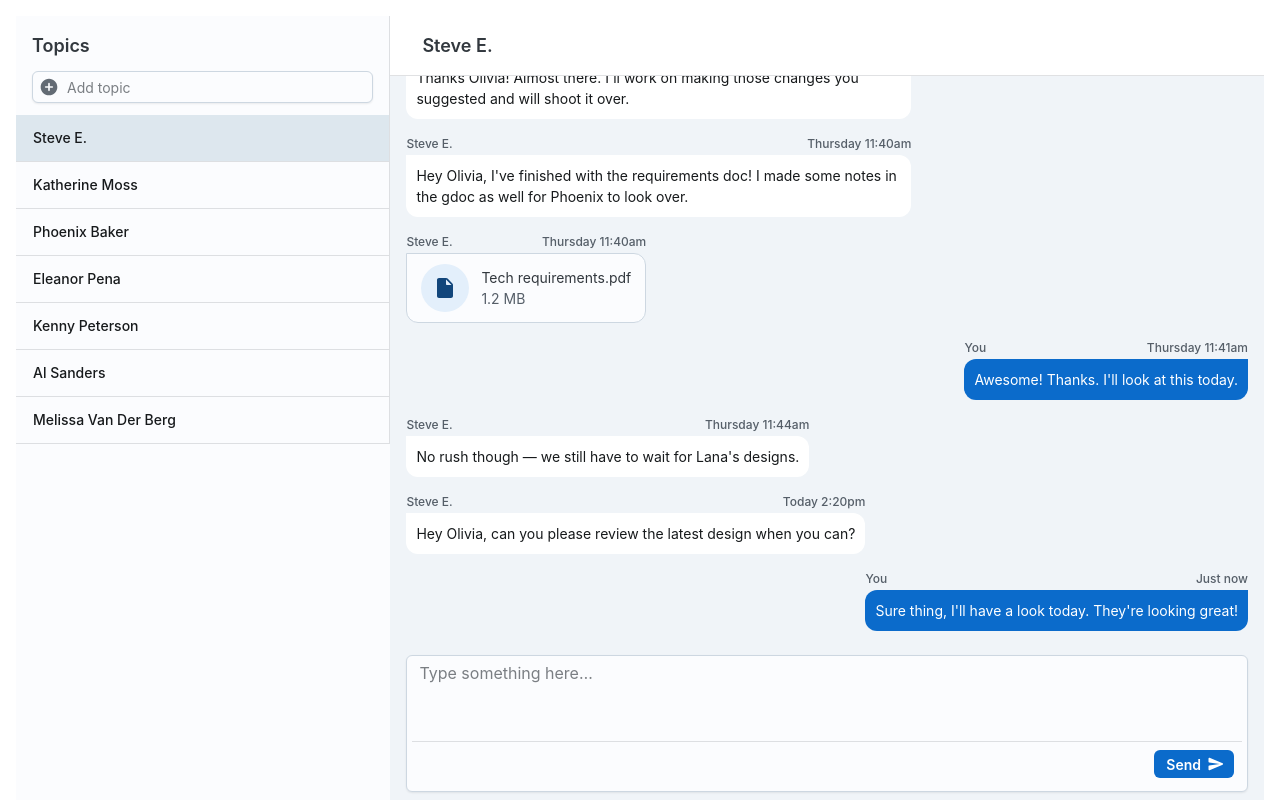
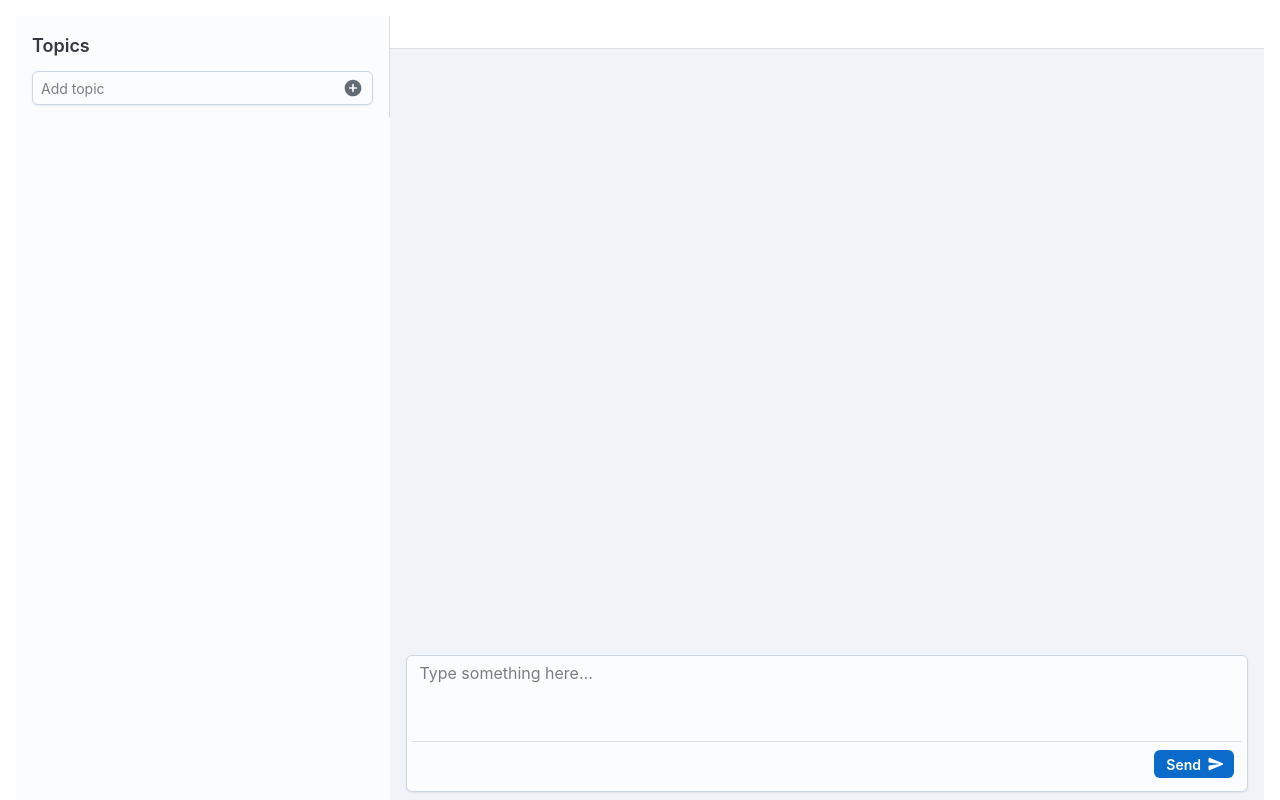
Before and after one commit to jinaga/chat-app, a React (Vite) app: page / in a window 1280 px wide. Shown: the top 800 px of the page. Built offline with nearby package versions, Linux system fonts and the light colour scheme; what jinaga would draw is missing.

Commit message:
Bind the UI to the view models

```diff
--- a/src/components/ChatBubble.tsx
+++ b/src/components/ChatBubble.tsx
@@ -1,21 +1,22 @@
-import * as React from 'react';
-import Avatar from '@mui/joy/Avatar';
+import CelebrationOutlinedIcon from '@mui/icons-material/CelebrationOutlined';
+import FavoriteBorderIcon from '@mui/icons-material/FavoriteBorder';
 import Box from '@mui/joy/Box';
 import IconButton from '@mui/joy/IconButton';
+import Sheet from '@mui/joy/Sheet';
 import Stack from '@mui/joy/Stack';
-import Sheet from '@mui/joy/Sheet';
 import Typography from '@mui/joy/Typography';
-import CelebrationOutlinedIcon from '@mui/icons-material/CelebrationOutlined';
-import FavoriteBorderIcon from '@mui/icons-material/FavoriteBorder';
-import InsertDriveFileRoundedIcon from '@mui/icons-material/InsertDriveFileRounded';
-import { MessageProps } from '../types';
+import * as React from 'react';
 
-type ChatBubbleProps = MessageProps & {
+type ChatBubbleProps = {
+  id: string;
   variant: 'sent' | 'received';
+  content: string;
+  timestamp: string;
+  sender: string;
 };
 
 export default function ChatBubble(props: ChatBubbleProps) {
-  const { content, variant, timestamp, attachment = undefined, sender } = props;
+  const { content, variant, timestamp, sender } = props;
   const isSent = variant === 'sent';
   const [isHovered, setIsHovered] = React.useState<boolean>(false);
   const [isLiked, setIsLiked] = React.useState<boolean>(false);
@@ -29,32 +30,10 @@ export default function ChatBubble(props: ChatBubbleProps) {
         sx={{ mb: 0.25 }}
       >
         <Typography level="body-xs">
-          {sender === 'You' ? sender : sender.name}
+          {sender}
         </Typography>
         <Typography level="body-xs">{timestamp}</Typography>
       </Stack>
-      {attachment ? (
-        <Sheet
-          variant="outlined"
-          sx={{
-            px: 1.75,
-            py: 1.25,
-            borderRadius: 'lg',
-            borderTopRightRadius: isSent ? 0 : 'lg',
-            borderTopLeftRadius: isSent ? 'lg' : 0,
-          }}
-        >
-          <Stack direction="row" spacing={1.5} alignItems="center">
-            <Avatar color="primary" size="lg">
-              <InsertDriveFileRoundedIcon />
-            </Avatar>
-            <div>
-              <Typography fontSize="sm">{attachment.fileName}</Typography>
-              <Typography level="body-sm">{attachment.size}</Typography>
-            </div>
-          </Stack>
-        </Sheet>
-      ) : (
       <Box
         sx={{ position: 'relative' }}
         onMouseEnter={() => setIsHovered(true)}
@@ -123,7 +102,6 @@ export default function ChatBubble(props: ChatBubbleProps) {
           </Stack>
         )}
       </Box>
-      )}
     </Box>
   );
 }
--- a/src/components/Layout.tsx
+++ b/src/components/Layout.tsx
@@ -1,13 +1,14 @@
-import * as React from 'react';
 import Sheet from '@mui/joy/Sheet';
 
+import { useMessageList } from "../messages/messageListViewModel";
+import { useTopic } from "../topics/topicViewModel";
 import MessagesPane from './MessagesPane';
 import TopicsPane from './TopicsPane';
-import { ChatProps } from '../types';
-import { chats } from '../data';
 
 export default function Layout() {
-  const [selectedChat, setSelectedChat] = React.useState<ChatProps>(chats[0]);
+  const topicViewModel = useTopic();
+  const messageListViewModel = useMessageList(topicViewModel);
+
   return (
     <Sheet
       sx={{
@@ -36,12 +37,10 @@ export default function Layout() {
         }}
       >
         <TopicsPane
-          chats={chats}
-          selectedChatId={selectedChat.id}
-          setSelectedChat={setSelectedChat}
+          viewModel={topicViewModel}
         />
       </Sheet>
-      <MessagesPane chat={selectedChat} />
+      <MessagesPane viewModel={messageListViewModel} />
     </Sheet>
   );
 }
--- a/src/components/MessagesPane.tsx
+++ b/src/components/MessagesPane.tsx
@@ -2,23 +2,18 @@ import Box from '@mui/joy/Box';
 import Sheet from '@mui/joy/Sheet';
 import Stack from '@mui/joy/Stack';
 import * as React from 'react';
-import { ChatProps, MessageProps } from '../types';
+import { MessageListViewModel, MessageViewModel } from "../messages/messageListViewModel";
 import ChatBubble from './ChatBubble';
 import MessageInput from './MessageInput';
 import MessagesPaneHeader from './MessagesPaneHeader';
 
 type MessagesPaneProps = {
-  chat: ChatProps;
+  viewModel: MessageListViewModel;
 };
 
 export default function MessagesPane(props: MessagesPaneProps) {
-  const { chat } = props;
-  const [chatMessages, setChatMessages] = React.useState(chat.messages);
+  const { viewModel } = props;
   const [textAreaValue, setTextAreaValue] = React.useState('');
-
-  React.useEffect(() => {
-    setChatMessages(chat.messages);
-  }, [chat.messages]);
 
   return (
     <Sheet
@@ -29,7 +24,7 @@ export default function MessagesPane(props: MessagesPaneProps) {
         backgroundColor: 'background.level1',
       }}
     >
-      <MessagesPaneHeader sender={chat.sender} />
+      <MessagesPaneHeader title={viewModel.topicName} />
       <Box
         sx={{
           display: 'flex',
@@ -42,8 +37,8 @@ export default function MessagesPane(props: MessagesPaneProps) {
         }}
       >
         <Stack spacing={2} justifyContent="flex-end">
-          {chatMessages.map((message: MessageProps, index: number) => {
-            const isYou = message.sender === 'You';
+          {viewModel.messages.map((message: MessageViewModel, index: number) => {
+            const isYou = message.id === 'You';
             return (
               <Stack
                 key={index}
@@ -51,7 +46,12 @@ export default function MessagesPane(props: MessagesPaneProps) {
                 spacing={2}
                 flexDirection={isYou ? 'row-reverse' : 'row'}
               >
-                <ChatBubble variant={isYou ? 'sent' : 'received'} {...message} />
+                <ChatBubble variant={isYou ? 'sent' : 'received'}
+                  id={message.id}
+                  content={message.text}
+                  sender="You"
+                  timestamp={new Date().toLocaleTimeString()}
+                />
               </Stack>
             );
           })}
@@ -61,17 +61,7 @@ export default function MessagesPane(props: MessagesPaneProps) {
         textAreaValue={textAreaValue}
         setTextAreaValue={setTextAreaValue}
         onSubmit={() => {
-          const newId = chatMessages.length + 1;
-          const newIdString = newId.toString();
-          setChatMessages([
-            ...chatMessages,
-            {
-              id: newIdString,
-              sender: 'You',
-              content: textAreaValue,
-              timestamp: 'Just now',
-            },
-          ]);
+          viewModel.sendMessage(textAreaValue);
         }}
       />
     </Sheet>
--- a/src/components/MessagesPaneHeader.tsx
+++ b/src/components/MessagesPaneHeader.tsx
@@ -2,15 +2,14 @@ import ArrowBackIosNewRoundedIcon from '@mui/icons-material/ArrowBackIosNewRound
 import IconButton from '@mui/joy/IconButton';
 import Stack from '@mui/joy/Stack';
 import Typography from '@mui/joy/Typography';
-import { UserProps } from '../types';
 import { toggleMessagesPane } from '../utils';
 
 type MessagesPaneHeaderProps = {
-  sender: UserProps;
+  title: string;
 };
 
 export default function MessagesPaneHeader(props: MessagesPaneHeaderProps) {
-  const { sender } = props;
+  const { title } = props;
   return (
     <Stack
       direction="row"
@@ -42,7 +41,7 @@ export default function MessagesPaneHeader(props: MessagesPaneHeaderProps) {
             component="h2"
             noWrap
           >
-            {sender.name}
+            {title}
           </Typography>
         </div>
       </Stack>
--- a/src/components/TopicsListItem.tsx
+++ b/src/components/TopicsListItem.tsx
@@ -5,19 +5,17 @@ import ListItemButton, { ListItemButtonProps } from '@mui/joy/ListItemButton';
 import Stack from '@mui/joy/Stack';
 import Typography from '@mui/joy/Typography';
 import * as React from 'react';
-import { ChatProps, MessageProps, UserProps } from '../types';
 import { toggleMessagesPane } from '../utils';
 
 type TopicListItemProps = ListItemButtonProps & {
-  id: string;
-  sender: UserProps;
-  messages: MessageProps[];
-  selectedChatId?: string;
-  setSelectedChat: (chat: ChatProps) => void;
+  topicHash: string;
+  topicName: string;
+  selectedTopicHash?: string;
+  setSelectedTopicHash: (hash: string) => void;
 };
 
 export default function TopicListItem(props: TopicListItemProps) {
-  const { id, sender, messages, selectedChatId, setSelectedChat } = props;
+  const { topicHash: id, topicName, selectedTopicHash: selectedChatId, setSelectedTopicHash: setSelectedChat } = props;
   const selected = selectedChatId === id;
   return (
     <React.Fragment>
@@ -25,7 +23,7 @@ export default function TopicListItem(props: TopicListItemProps) {
         <ListItemButton
           onClick={() => {
             toggleMessagesPane();
-            setSelectedChat({ id, sender, messages });
+            setSelectedChat(id);
           }}
           selected={selected}
           color="neutral"
@@ -37,7 +35,7 @@ export default function TopicListItem(props: TopicListItemProps) {
         >
           <Stack direction="row" spacing={1.5}>
             <Box sx={{ flex: 1 }}>
-              <Typography level="title-sm">{sender.name}</Typography>
+              <Typography level="title-sm">{topicName}</Typography>
             </Box>
             <Box
               sx={{
--- a/src/components/TopicsPane.tsx
+++ b/src/components/TopicsPane.tsx
@@ -5,18 +5,16 @@ import List from '@mui/joy/List';
 import Sheet from '@mui/joy/Sheet';
 import Stack from '@mui/joy/Stack';
 import Typography from '@mui/joy/Typography';
-import { ChatProps } from '../types';
+import { TopicViewModel } from "../topics/topicViewModel";
 import { toggleMessagesPane } from '../utils';
 import TopicListItem from './TopicsListItem';
 
 type TopicsPaneProps = {
-  chats: ChatProps[];
-  setSelectedChat: (chat: ChatProps) => void;
-  selectedChatId: string;
+  viewModel: TopicViewModel;
 };
 
 export default function TopicsPane(props: TopicsPaneProps) {
-  const { chats, setSelectedChat, selectedChatId } = props;
+  const { viewModel } = props;
   return (
     <Sheet
       sx={{
@@ -58,9 +56,30 @@ export default function TopicsPane(props: TopicsPaneProps) {
       <Box sx={{ px: 2, pb: 1.5 }}>
         <Input
           size="sm"
-          startDecorator={<AddCircleRounded />}
           placeholder="Add topic"
           aria-label="Add topic"
+          value={viewModel.topicName}
+          onChange={(e) => {
+            viewModel.setTopicName(e.target.value);
+          }}
+          onKeyDown={(e) => {
+            if (e.key === 'Enter') {
+              viewModel.select();
+            }
+          }}
+          endDecorator={
+            <IconButton
+              variant="plain"
+              aria-label="edit"
+              color="neutral"
+              size="sm"
+              onClick={() => {
+                viewModel.select();
+              }}
+            >
+              <AddCircleRounded />
+            </IconButton>
+          }
         />
       </Box>
       <List
@@ -70,14 +89,14 @@ export default function TopicsPane(props: TopicsPaneProps) {
           '--ListItem-paddingX': '1rem',
         }}
       >
-        {chats.map((chat) => (
+        {viewModel.topic &&
           <TopicListItem
-            key={chat.id}
-            {...chat}
-            setSelectedChat={setSelectedChat}
-            selectedChatId={selectedChatId}
+            topicHash="xxxxx"
+            topicName={viewModel.topic.name}
+            selectedTopicHash="xxxxx"
+            setSelectedTopicHash={() => {}}
           />
-        ))}
+        }
       </List>
     </Sheet>
   );
--- a/src/data.tsx
+++ /dev/null
@@ -1,272 +0,0 @@
-import { ChatProps, UserProps } from './types';
-
-export const users: UserProps[] = [
-  {
-    name: 'Steve E.',
-    username: '@steveEberger',
-    avatar: '/static/images/avatar/2.jpg',
-    online: true,
-  },
-  {
-    name: 'Katherine Moss',
-    username: '@kathy',
-    avatar: '/static/images/avatar/3.jpg',
-    online: false,
-  },
-  {
-    name: 'Phoenix Baker',
-    username: '@phoenix',
-    avatar: '/static/images/avatar/1.jpg',
-    online: true,
-  },
-  {
-    name: 'Eleanor Pena',
-    username: '@eleanor',
-    avatar: '/static/images/avatar/4.jpg',
-    online: false,
-  },
-  {
-    name: 'Kenny Peterson',
-    username: '@kenny',
-    avatar: '/static/images/avatar/5.jpg',
-    online: true,
-  },
-  {
-    name: 'Al Sanders',
-    username: '@al',
-    avatar: '/static/images/avatar/6.jpg',
-    online: true,
-  },
-  {
-    name: 'Melissa Van Der Berg',
-    username: '@melissa',
-    avatar: '/static/images/avatar/7.jpg',
-    online: false,
-  },
-];
-
-export const chats: ChatProps[] = [
-  {
-    id: '1',
-    sender: users[0],
-    messages: [
-      {
-        id: '1',
-        content: 'Hi Olivia, I am currently working on the project.',
-        timestamp: 'Wednesday 9:00am',
-        sender: users[0],
-      },
-      {
-        id: '2',
-        content: 'That sounds great, Mabel! Keep up the good work.',
-        timestamp: 'Wednesday 9:10am',
-        sender: 'You',
-      },
-      {
-        id: '3',
-        timestamp: 'Wednesday 11:30am',
-        sender: users[0],
-        content: 'I will send the draft by end of the day.',
-      },
-      {
-        id: '4',
-        timestamp: 'Wednesday 2:00pm',
-        sender: 'You',
-        content: 'Sure, I will be waiting for it.',
-      },
-      {
-        id: '5',
-        timestamp: 'Wednesday 4:30pm',
-        sender: users[0],
-        content: 'Just a heads up, I am about to send the draft.',
-      },
-      {
-        id: '6',
-        content:
-          "Thanks Olivia! Almost there. I'll work on making those changes you suggested and will shoot it over.",
-        timestamp: 'Thursday 10:16am',
-        sender: users[0],
-      },
-      {
-        id: '7',
-        content:
-          "Hey Olivia, I've finished with the requirements doc! I made some notes in the gdoc as well for Phoenix to look over.",
-        timestamp: 'Thursday 11:40am',
-        sender: users[0],
-      },
-      {
-        id: '3',
-        timestamp: 'Thursday 11:40am',
-        sender: users[0],
-        content: 'Tech requirements.pdf',
-        attachment: {
-          fileName: 'Tech requirements.pdf',
-          type: 'pdf',
-          size: '1.2 MB',
-        },
-      },
-      {
-        id: '8',
-        timestamp: 'Thursday 11:41am',
-        sender: 'You',
-        content: "Awesome! Thanks. I'll look at this today.",
-      },
-      {
-        id: '9',
-        timestamp: 'Thursday 11:44am',
-        sender: users[0],
-        content: "No rush though — we still have to wait for Lana's designs.",
-      },
-      {
-        id: '10',
-        timestamp: 'Today 2:20pm',
-        sender: users[0],
-        content: 'Hey Olivia, can you please review the latest design when you can?',
-      },
-      {
-        id: '11',
-        timestamp: 'Just now',
-        sender: 'You',
-        content: "Sure thing, I'll have a look today. They're looking great!",
-      },
-    ],
-  },
-  {
-    id: '2',
-    sender: users[1],
-    messages: [
-      {
-        id: '1',
-        content: 'Hi Olivia, I am thinking about taking a vacation.',
-        timestamp: 'Wednesday 9:00am',
-        sender: users[1],
-      },
-      {
-        id: '2',
-        content:
-          'That sounds like a great idea, Katherine! Any idea where you want to go?',
-        timestamp: 'Wednesday 9:05am',
-        sender: 'You',
-      },
-      {
-        id: '3',
-        content: 'I am considering a trip to the beach.',
-        timestamp: 'Wednesday 9:30am',
-        sender: users[1],
-      },
-      {
-        id: '4',
-        content: 'The beach sounds perfect this time of year!',
-        timestamp: 'Wednesday 9:35am',
-        sender: 'You',
-      },
-      {
-        id: '5',
-        content: 'Yes, I agree. It will be a much-needed break.',
-        timestamp: 'Wednesday 10:00am',
-        sender: users[1],
-      },
-      {
-        id: '6',
-        content: 'Make sure to take lots of pictures!',
-        timestamp: 'Wednesday 10:05am',
-        sender: 'You',
-      },
-    ],
-  },
-  {
-    id: '3',
-    sender: users[2],
-    messages: [
-      {
-        id: '1',
-        content: 'Hey!',
-        timestamp: '5 mins ago',
-        sender: users[2],
-        unread: true,
-      },
-    ],
-  },
-  {
-    id: '4',
-    sender: users[3],
-    messages: [
-      {
-        id: '1',
-        content:
-          'Hey Olivia, I was thinking about doing some home improvement work.',
-        timestamp: 'Wednesday 9:00am',
-        sender: users[3],
-      },
-      {
-        id: '2',
-        content:
-          'That sounds interesting! What kind of improvements are you considering?',
-        timestamp: 'Wednesday 9:05am',
-        sender: 'You',
-      },
-      {
-        id: '3',
-        content: 'I am planning to repaint the walls and replace the old furniture.',
-        timestamp: 'Wednesday 9:15am',
-        sender: users[3],
-      },
-      {
-        id: '4',
-        content:
-          'That will definitely give your house a fresh look. Do you need help with anything?',
-        timestamp: 'Wednesday 9:20am',
-        sender: 'You',
-      },
-      {
-        id: '5',
-        content:
-          'I might need some help with picking the right paint colors. Can we discuss this over the weekend?',
-        timestamp: 'Wednesday 9:30am',
-        sender: users[3],
-      },
-    ],
-  },
-
-  {
-    id: '5',
-    sender: users[4],
-    messages: [
-      {
-        id: '1',
-        content: 'Sup',
-        timestamp: '5 mins ago',
-        sender: users[4],
-        unread: true,
-      },
-    ],
-  },
-  {
-    id: '6',
-    sender: users[5],
-    messages: [
-      {
-        id: '1',
-        content: 'Heyo',
-        timestamp: '5 mins ago',
-        sender: 'You',
-        unread: true,
-      },
-    ],
-  },
-
-  {
-    id: '7',
-    sender: users[6],
-    messages: [
-      {
-        id: '1',
-        content:
-          "Hey Olivia, I've finished with the requirements doc! I made some notes in the gdoc as well for Phoenix to look over.",
-        timestamp: '5 mins ago',
-        sender: users[6],
-        unread: true,
-      },
-    ],
-  },
-];
```
Also changed, not shown: src/App.tsx (+3 -14 lines), src/types.tsx (deleted, +0 -25 lines). Lines whose indentation alone changed are shown as unchanged.
